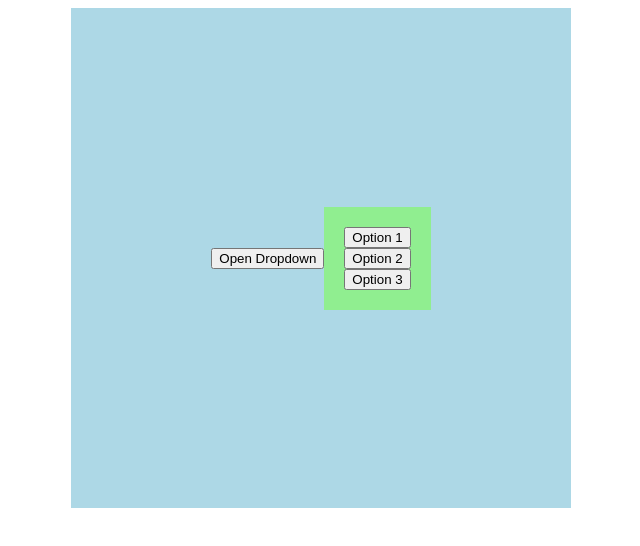
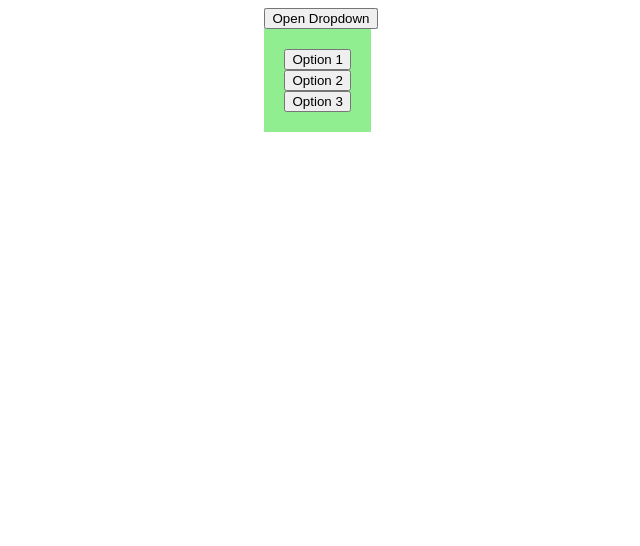
Before and after one commit to firepeashooter/web-component-library, a website built with webpack: page src/index.html in a window 1280 px wide. Both pictures are taken after a click on the button "Open Dropdown". Shown: the whole page, without its empty margins (319-959 px from the left). Built offline with nearby package versions, Linux system fonts and the light colour scheme.

Commit message:
Properly position the dropdown menu

```diff
--- a/src/styles.css
+++ b/src/styles.css
@@ -6,12 +6,13 @@ body{
 }
 
 .container{
+
+  position: relative;
+
   display:flex;
   justify-content: center;
   align-items: center;
   background-color: lightblue;
-  width: 500px;
-  height: 500px;
 }
 
 .dropdown--menu{
@@ -19,6 +20,11 @@ body{
 }
 
 .dropdown--menu.visible{
+
+  position: absolute;
+  top: 100%;
+  left: 0;
+
   display: flex;
   flex-direction: column;
   background-color: lightgreen;
```
